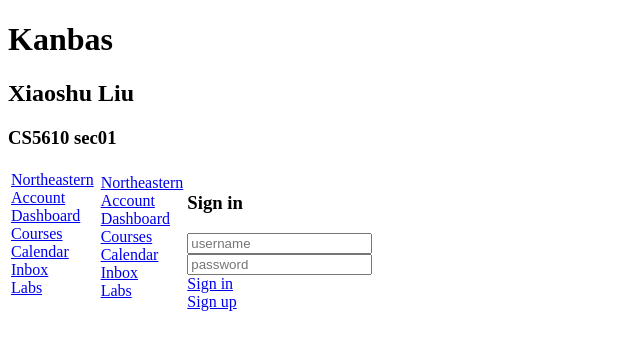
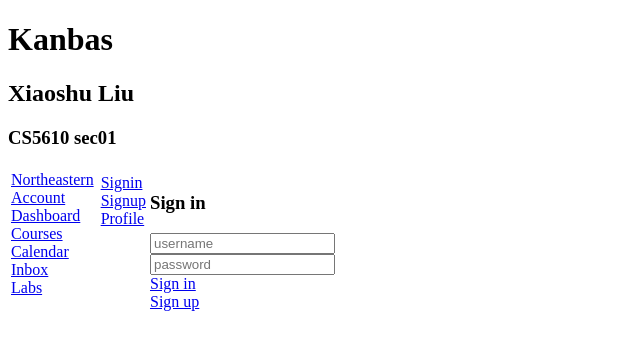
Before and after one commit to shuyuan96/kanbas-react-web-app-final-project, a React (Create React App) app: page /#/Kanbas/Account/Signin in a window 1280 px wide. Shown: the top 350 px of the page, without its empty margins (0-640 px from the left). Built offline with nearby package versions, Linux system fonts and the light colour scheme.

Commit message:
Revise the navigation bar

```diff
--- /dev/null
+++ b/src/Kanbas/Account/Navigation.tsx
@@ -0,0 +1,9 @@
+import { Link } from "react-router-dom";
+export default function AccountNavigation() {
+  return (
+    <div id="wd-account-navigation">
+      <Link to={`/Kanbas/Account/Signin`}  > Signin  </Link> <br/>
+      <Link to={`/Kanbas/Account/Signup`}  > Signup  </Link> <br/>
+      <Link to={`/Kanbas/Account/Profile`} > Profile </Link> <br/>
+    </div>
+);}
--- a/src/Kanbas/Account/index.tsx
+++ b/src/Kanbas/Account/index.tsx
@@ -2,7 +2,7 @@ import { Routes, Route, Navigate } from "react-router";
 import Signin from "./Signin";
 import Profile from "./Profile";
 import Signup from "./Signup";
-import AccountNavigation from "../Navigation";
+import AccountNavigation from "./Navigation";
 export default function Account() {
   return (
     <div id="wd-account-screen">
```
